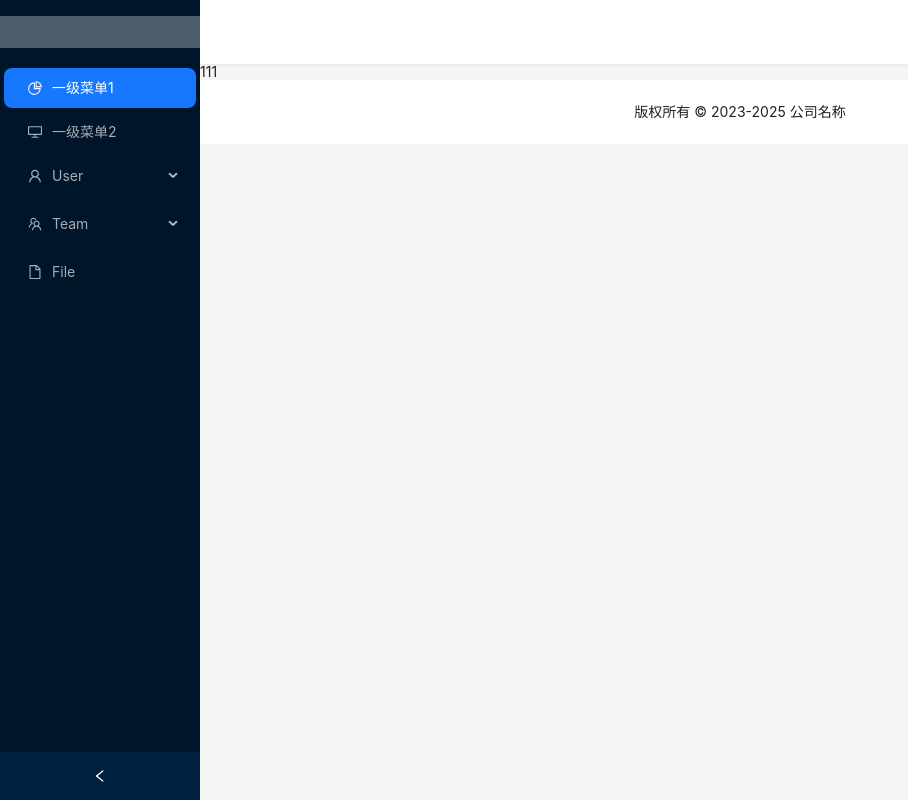
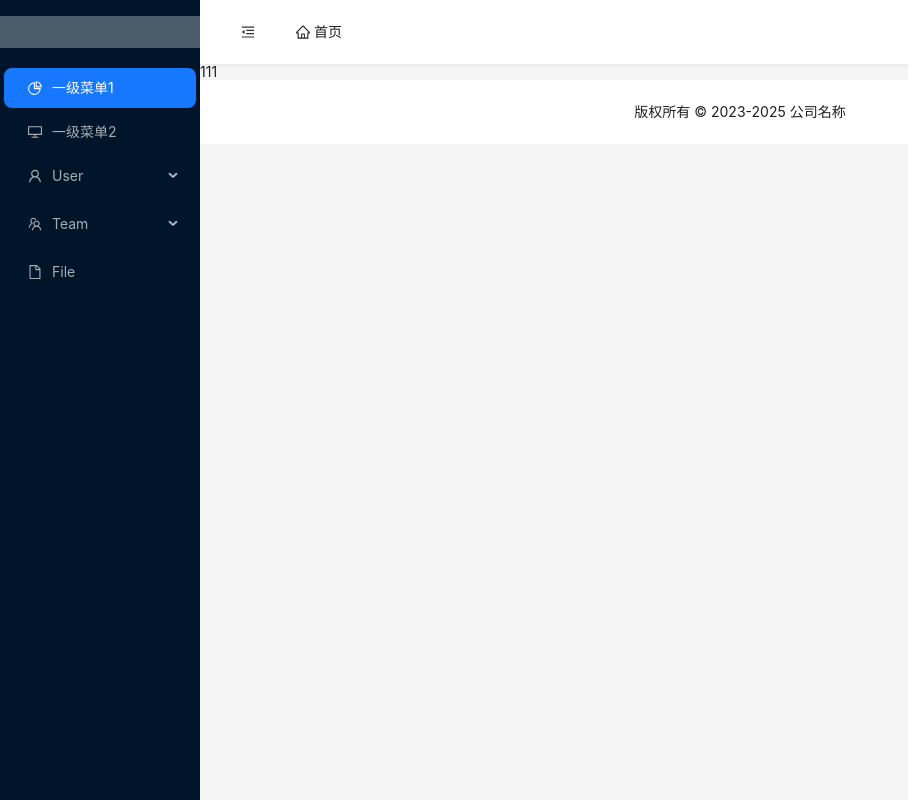
Before and after one commit to SonDemigods/nebula, a Vue app: page /#/ in a window 1280 px wide. Shown: the whole page, without its empty margins (0-908 px from the left). Built offline with nearby package versions, Linux system fonts and the light colour scheme.

Commit message:
upgrade:添加面包屑导航展示和侧边栏展开/收起功能。

```diff
--- a/src/layout/header.vue
+++ b/src/layout/header.vue
@@ -1,12 +1,25 @@
 <template>
   <a-layout-header class="header">
-    <a-breadcrumb :routes="routes">
+    <div class="collapsed-btn" @click="handleHeaderSelect">
+      <a-tooltip>
+        <template #title>{{ suderCollapsed ? '展开侧边栏' : '收起侧边栏' }}</template>
+        <DynamicIcon
+          :iconName="suderCollapsed ? 'MenuUnfoldOutlined' : 'MenuFoldOutlined'"
+        />
+      </a-tooltip>
+    </div>
+
+    <a-breadcrumb :routes="breadcrumbRoutes" class="breadcrumb">
       <template #itemRender="{ route, paths }">
-        <span v-if="routes.indexOf(route) === routes.length - 1">
-          {{ route.breadcrumbName }}
+        <span
+          v-if="breadcrumbRoutes.indexOf(route) === breadcrumbRoutes.length - 1"
+        >
+          <DynamicIcon :iconName="route.meta.icon" v-if="route.meta.icon" />
+          {{ route.meta.title }}
         </span>
         <router-link v-else :to="`${basePath}/${paths.join('/')}`">
-          {{ route.breadcrumbName }}
+          <DynamicIcon :iconName="route.meta.icon" v-if="route.meta.icon" />
+          {{ route.meta.title }}
         </router-link>
       </template>
     </a-breadcrumb>
@@ -16,16 +29,81 @@
 <script lang="ts" setup>
 // 导入依赖
 import { ref, watch } from 'vue';
+import { useRoute, useRouter } from 'vue-router';
 
+// 导入组件
+import DynamicIcon from '@/components/DynamicIcon.vue';
+
+// 接收父组件传递的参数
+const props = defineProps<{ suderCollapsed: boolean }>();
+// 定义自定义事件
+const emit = defineEmits<{
+  (e: 'update:sudercollapseChange', value: boolean): void;
+}>();
+// 更新侧边菜单的折叠状态
+const handleHeaderSelect = () => {
+  emit('update:sudercollapseChange', !props.suderCollapsed);
+};
+
+// 定义基础路径
 const basePath = ref<string>('');
-const routes = ref<any>([]);
 
+// 定义面包屑导航项
+const breadcrumbRoutes = ref<any>([]);
+
+// 获取当前路由堆栈信息
+const route = useRoute();
+const router = useRouter();
+
+watch(
+  () => route.path,
+  () => {
+    const matchedRoutes = route.matched.filter(
+      (item) => item.meta && item.meta.title
+    );
+    breadcrumbRoutes.value = matchedRoutes.map((item) => ({
+      path: item.path,
+      breadcrumbName: item.meta.title,
+      meta: item.meta
+    }));
+  },
+  { immediate: true }
+);
 </script>
 
 <style lang="less">
 .header {
   background-color: #fff !important;
-  padding: 0 16px;
+  padding: 0 16px !important;
   box-shadow: 0 1px 4px rgba(0, 21, 41, 0.08);
 }
+
+.collapsed-btn {
+  display: inline-block;
+  width: 64px;
+  height: 64px;
+  line-height: 64px;
+  text-align: center;
+  cursor: pointer;
+  color: #333;
+  vertical-align: top;
+}
+
+// 面包屑导航项样式
+.breadcrumb {
+  display: inline-block;
+  width: calc(60% - 32px);
+  margin: 0;
+  padding: 0 16px;
+  line-height: 64px;
+  vertical-align: top;
+}
+.ant-breadcrumb-link {
+  display: flex;
+  align-items: center;
+}
+
+.ant-breadcrumb-link i {
+  margin-right: 8px;
+}
 </style>
--- a/src/layout/index.vue
+++ b/src/layout/index.vue
@@ -5,7 +5,6 @@
       theme="dark"
       breakpoint="lg"
       v-model:collapsed="collapsed"
-      collapsible
       collapsedWidth="60"
     >
       <div class="logo" />
@@ -18,7 +17,10 @@
       />
     </a-layout-sider>
     <a-layout-content>
-      <Header />
+      <Header
+        :suderCollapsed="collapsed"
+        @update:sudercollapseChange="handleCollapseChange"
+      />
       <Main />
       <Footer />
     </a-layout-content>
@@ -106,6 +108,11 @@ const handleMenuSelect = ({ key = '' }: { key: string }) => {
 
 // 定义侧边栏折叠状态
 const collapsed = ref<boolean>(false);
+
+// 处理侧边栏折叠事件
+const handleCollapseChange = (val: boolean) => {
+  collapsed.value = val;
+};
 </script>
 <style>
 .logo {
```
